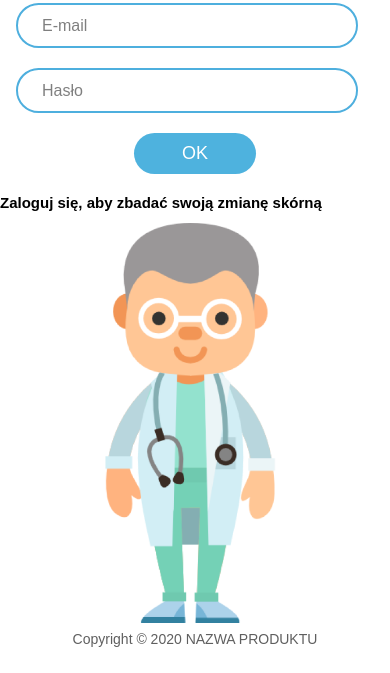
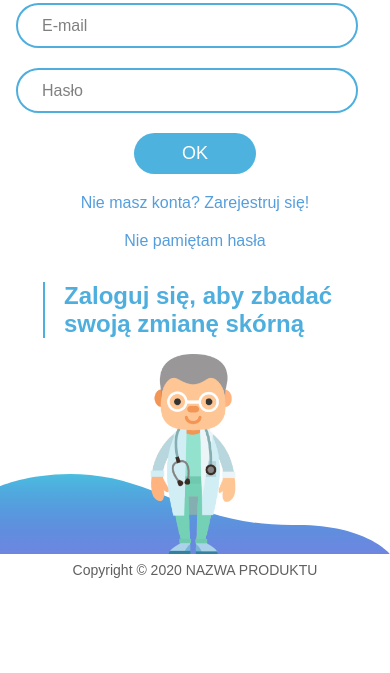
Before and after one commit to jarosik10/czerniak, a website: page login.html in a window 390 px wide. Shown: the part 171-844 px from the top of the page. Drawn offline with Linux system fonts and the light colour scheme; a web font is replaced by a local one.

Commit message:
Add login page mobile styles

```diff
--- a/login.html
+++ b/login.html
@@ -13,13 +13,13 @@
 </head>
 
 <body>
-  <header class="header header--medium-wave">
+  <header class="header header--medium-top-wave">
     <nav class="header__navigation navigation">
       <a class="navigation__logo logo" href="./"><img class="logo__img" src="./assets/logo.png"></a>
     </nav>
     <h1 class="header__title title">ZALOGUJ SIĘ</h1>
   </header>
-  <section class="section section--login">
+  <section class="section section--login section--medium-bottom-wave">
     <form class="section__form form">
       <div class="form__field field">
         <input class="field__input" type="email">
@@ -33,7 +33,11 @@
         <button class="button-wrapper__button">OK</button>
       </div>
     </form>
-    <h2 class="section__header">Zaloguj się, aby zbadać swoją zmianę skórną</h2>
+    <div class="section__form-options">
+      <a href="#rejestracja" class="form-options__link">Nie masz konta? Zarejestruj się!</a>
+      <a href="#przymonij-haslo" class="form-options__link">Nie pamiętam hasła</a>
+    </div>
+    <h2 class="section__title title title--speech ">Zaloguj się, aby zbadać swoją zmianę skórną</h2>
     <picture class="section__picture picture">
       <img class="picture__img" src="./assets/doctor.png" alt="Doctor.">
     </picture>
--- a/src/styles/index.scss
+++ b/src/styles/index.scss
@@ -46,35 +46,16 @@ body {
     }
   }
 
-  &--huge-wave {
+  &--huge-top-wave {
     background-image: url(../../assets/wavy_bottom_background.svg);
     background-repeat: no-repeat;
     background-size: 100% 80%;
   }
 
-  &--medium-wave {
+  &--medium-top-wave {
     background-image: url(../../assets/half_wavy_top_background.svg);
     background-repeat: no-repeat;
     background-size: 100% 80px;
-  }
-}
-
-.title {
-  color: #4eafde;
-
-  &--light {
-    color: white;
-  }
-
-  &--speech {
-    padding: 0;
-    padding-left: 5%;
-    border-left: 2px solid currentColor;
-    text-align: left;
-  }
-
-  &--small {
-    font-size: 2.4rem;
   }
 }
 
@@ -156,6 +137,12 @@ body {
     margin: 32px 0 16px 0;
   }
 
+  .title--speech {
+    width: 85%;
+    margin: 32px 16px 16px auto;
+    font-size: 2.4rem;;
+  }
+
   &__paragraph {
     text-align: justify;
     font-size: 1.6rem;
@@ -164,7 +151,7 @@ body {
     color: #5f5f5f;
   }
 
-  &--colored {
+  &--huge-bottom-wave {
     background-image: url(../../assets/wavy_top_background.svg);
     background-repeat: no-repeat;
     background-size: 100% 100%;
@@ -176,6 +163,13 @@ body {
     .section__paragraph {
       color: white;
     }
+  }
+
+  &--medium-bottom-wave {
+    background-image: url(../../assets/half_wavy_bottom_background.svg);
+    background-repeat: no-repeat;
+    background-size: 100% 80px;
+    background-position: bottom;
   }
 
   &--about-skin {
@@ -191,17 +185,53 @@ body {
     }
   }
 
-  // &--login {
-  //   .section__header {
-  //     text-align: center;
-  //     color: #4eafde;
-  //   }
-  // }
+  &--login {
+    .section__picture {
+      width: 50%;
+      margin: 0 auto;
+    }
+  }
 
   &__link-wrapper {
     width: 100%;
     display: flex;
     justify-content: center;
+  }
+
+  &__form-options {
+    display: flex;
+    flex-direction: column;
+    align-items: center;
+
+    .form-options__link {
+      display: block;
+      font-size: 1.6rem;
+      text-decoration: none;
+      color: #549EDD;
+    }
+
+    .form-options__link:not(:last-child) {
+      margin-bottom: 20px;
+    }
+  }
+}
+
+.title {
+  color: #4eafde;
+
+  &--light {
+    color: white;
+  }
+
+  &--speech {
+    padding: 0;
+    padding-left: 5%;
+    border-left: 2px solid currentColor;
+    text-align: left;
+  }
+
+  &--small {
+    font-size: 2.4rem;
   }
 }
 
```
Also changed, not shown: index.html (+2 -2 lines), dist/styles/index.css.
